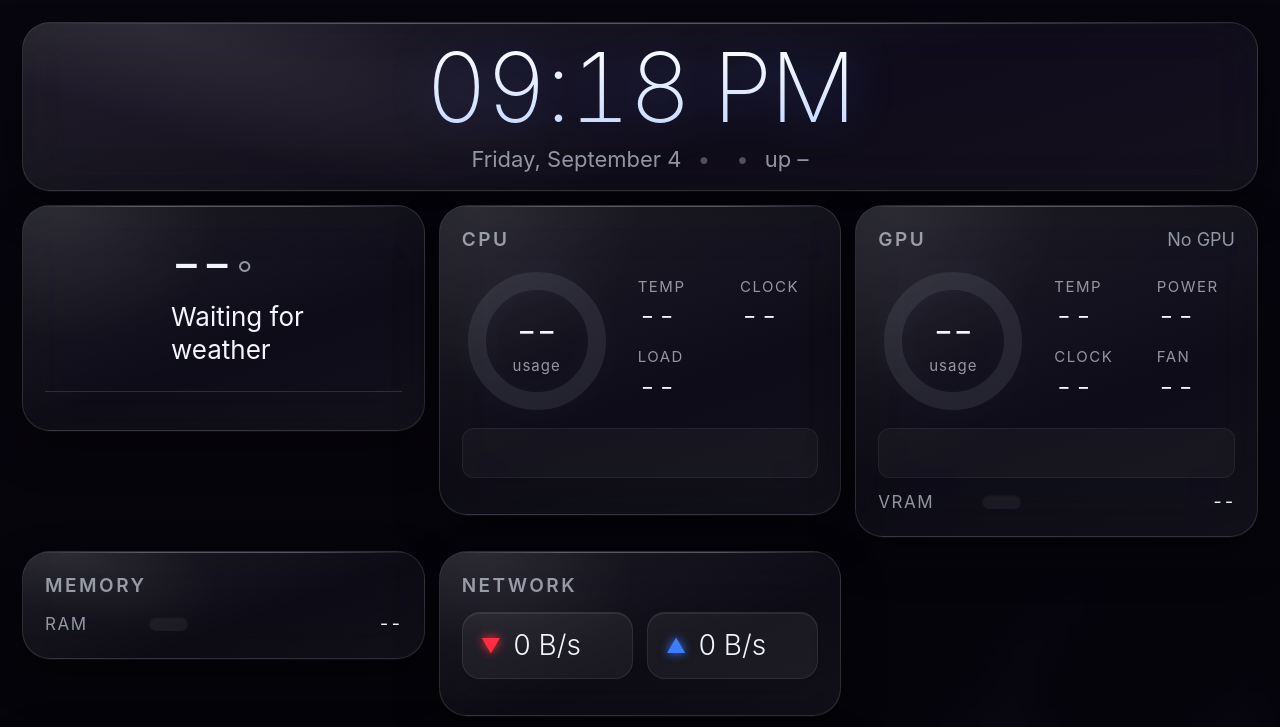
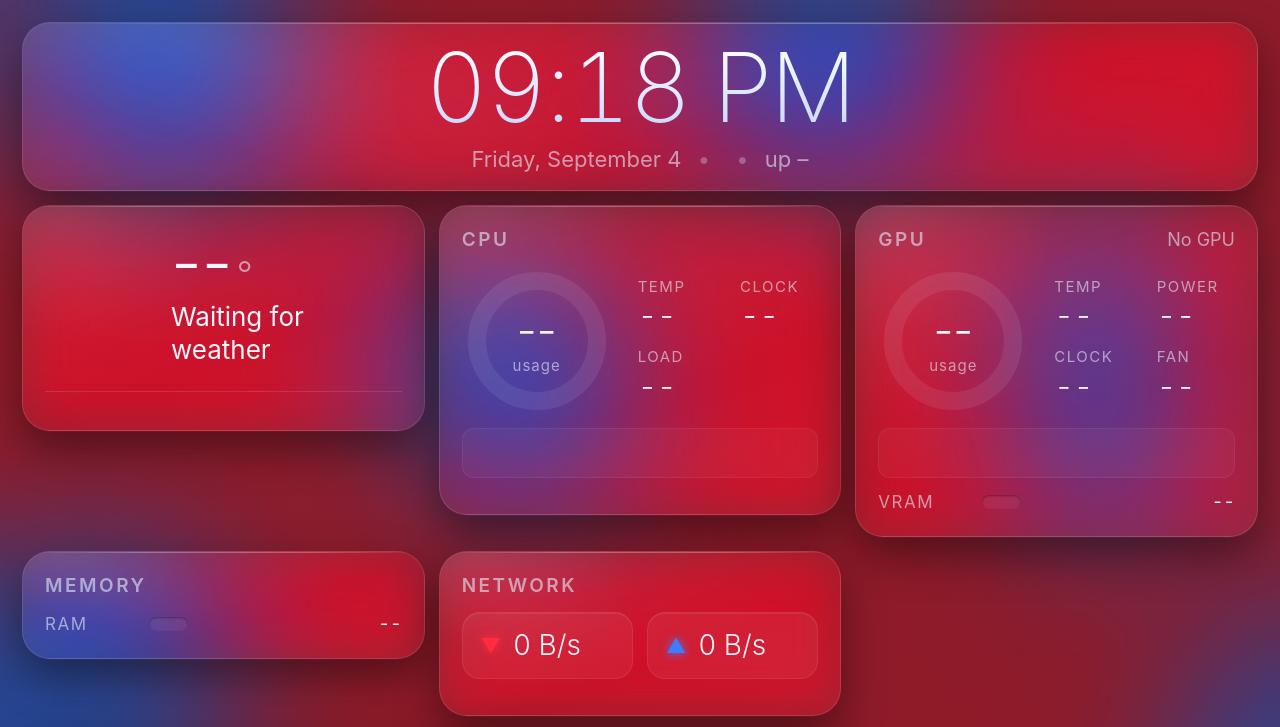
Before and after one commit to zaclanzon/hyte-y70-panel, a plain HTML site: page hyte_panel/static/index.html in a window 1280 px wide. Shown: the top 727 px of the page. Drawn offline with Linux system fonts and the light colour scheme; no server answers.

Commit message:
Smooth ambient colors and fill the entire background

```diff
--- a/hyte_panel/static/ambient.js
+++ b/hyte_panel/static/ambient.js
@@ -1,22 +1,9 @@
-/* Ambient light behind the glass: a slow two-color cellular automaton.
-   Ported from fantasy-app's ambient-glow (four colors in four corners) down to
-   the panel's two accents, seeded as ten blobs. The primary and secondary
-   lighting colors start on a jittered checkerboard of ten spots across the
-   grid, alternating color so every blob borders the other, and creep into each
-   other until the field is covered; a color that over-expands weakens, and one
-   squeezed below a floor dies and is absorbed, re-seeding on its own spots
-   later so the field never goes flat. Every load draws a fresh seed, fresh
-   spots and a fresh pecking order (distinct weights: the dominant color seeds
-   larger, pushes and holds harder, and gets more territory before it weakens).
-   The order reshuffles every 3–9 s and the drift keeps wandering, so the
-   field is never still: lava lamp, not wallpaper. The spots hold until a
-   refresh. Deep inside a region, cells with no other color in reach rot away
-   to the page color: a speck opens in the center of a blob, repels the live
-   cells around it for a few ticks so it grows into a small void, then fades
-   and is grown over again. Steps are interpolated so the
-   field glides rather than ticks; it freezes for reduced-motion users.
-   Positioning and blur live in style.css (.ambient-glow). Palette follows the
-   lighting: app.js calls HyteAmbient.setPalette() from applyTheme(). */
+/* Ambient light behind the glass: a slow red/blue cellular automaton.
+   Empty simulation cells inherit neighboring colors when painted, so both
+   accents fill the viewport. A blur on the small grid smooths the boundaries
+   before upscaling, with opaque edges and no full-screen CSS filter.
+   Steps are interpolated; reduced motion freezes the field. Palette follows
+   the lighting through HyteAmbient.setPalette() from app.js. */
 (function () {
   "use strict";
 
@@ -37,6 +24,8 @@
   const COLORS = 2;
 
   const hexToRgb = (hex) => {
+    // Registered CSS color properties may resolve to rgb() on the first paint.
+    if (!/^#[0-9a-f]{6}$/i.test(hex)) return cssRgb(hex);
     const n = parseInt(hex.slice(1), 16);
     return [(n >> 16) & 255, (n >> 8) & 255, n & 255];
   };
@@ -190,15 +179,62 @@
     for (let i = 0; i < N; i++) if (hollow[i]) hollow[i]--;
   }
 
-  // --- render: lerp between the previous and current grid ---
+  // Extend the nearest occupied cells into gaps for rendering only. The
+  // simulation keeps its empty cells so the blobs can still travel and respawn.
+  function filledField(grid) {
+    const field = new Int8Array(grid);
+    const queue = new Int32Array(N);
+    let head = 0, tail = 0;
+    for (let i = 0; i < N; i++) if (field[i] !== PAGE) queue[tail++] = i;
+    if (!tail) return field.fill(0);
+    function visit(from, to) {
+      if (field[to] !== PAGE) return;
+      field[to] = field[from];
+      queue[tail++] = to;
+    }
+    while (head < tail) {
+      const i = queue[head++], x = i % W;
+      visit(i, x ? i - 1 : i + W - 1);
+      visit(i, x < W - 1 ? i + 1 : i - W + 1);
+      if (i >= W) visit(i, i - W);
+      if (i < N - W) visit(i, i + W);
+    }
+    return field;
+  }
+
+  // Blur on the small grid before the browser scales it. Three clamped box
+  // passes soften the contours without transparent fringes or a CSS filter.
   const img = ctx.createImageData(W, H);
   const px = img.data;
+  const blurRadius = Math.max(2, Math.round(Math.min(W, H) * 0.07));
+  function boxBlur(data, w, h, r) {
+    const tmp = new Uint8ClampedArray(data.length);
+    const span = 2 * r + 1;
+    for (let pass = 0; pass < 3; pass++) {
+      for (const [from, to, stride, len, lines] of [[data, tmp, 4, w, h], [tmp, data, 4 * w, h, w]]) {
+        for (let line = 0; line < lines; line++) {
+          const base = stride === 4 ? line * 4 * w : line * 4;
+          for (let ch = 0; ch < 3; ch++) {
+            let acc = 0;
+            for (let k = -r; k <= r; k++) acc += from[base + Math.min(len - 1, Math.max(0, k)) * stride + ch];
+            for (let i = 0; i < len; i++) {
+              to[base + i * stride + ch] = acc / span;
+              const add = Math.min(len - 1, i + r + 1), drop = Math.max(0, i - r);
+              acc += from[base + add * stride + ch] - from[base + drop * stride + ch];
+            }
+          }
+        }
+      }
+    }
+  }
   function draw(t) {
+    const before = filledField(prev), after = filledField(owner);
     for (let i = 0; i < N; i++) {
-      const c = mix(colorOf(prev[i]), colorOf(owner[i]), t);
+      const c = mix(colorOf(before[i]), colorOf(after[i]), t);
       const o = i * 4;
       px[o] = c[0]; px[o + 1] = c[1]; px[o + 2] = c[2]; px[o + 3] = 255;
     }
+    boxBlur(px, W, H, blurRadius);
     ctx.putImageData(img, 0, 0);
   }
 
--- a/hyte_panel/static/style.css
+++ b/hyte_panel/static/style.css
@@ -47,15 +47,9 @@ body {
 }
 canvas { display: block; }
 
-/* Ambient light behind the glass (ambient.js): a two-color automaton on a
-   coarse canvas, upscaled and blurred into ragged washes. Screen blending
-   over the page gradient leaves the page color tracing through. */
+/* The opaque two-color field is smoothed on its small canvas in ambient.js. */
 .ambient-glow { position: fixed; inset: 0; z-index: -1; pointer-events: none; }
-.ambient-glow canvas {
-  width: 100%; height: 100%;
-  filter: blur(18px); opacity: .75; mix-blend-mode: screen;
-  transform: scale(1.06); /* hide the blur's transparent fringe */
-}
+.ambient-glow canvas { width: 100%; height: 100%; }
 
 /* The panel is exactly one screen tall and never scrolls: the automata card takes the remaining height. */
 .panel { display: flex; flex-direction: column; gap: var(--gap); padding: var(--pad); max-width: 100%; height: 100vh; overflow: hidden; position: relative; }
```
